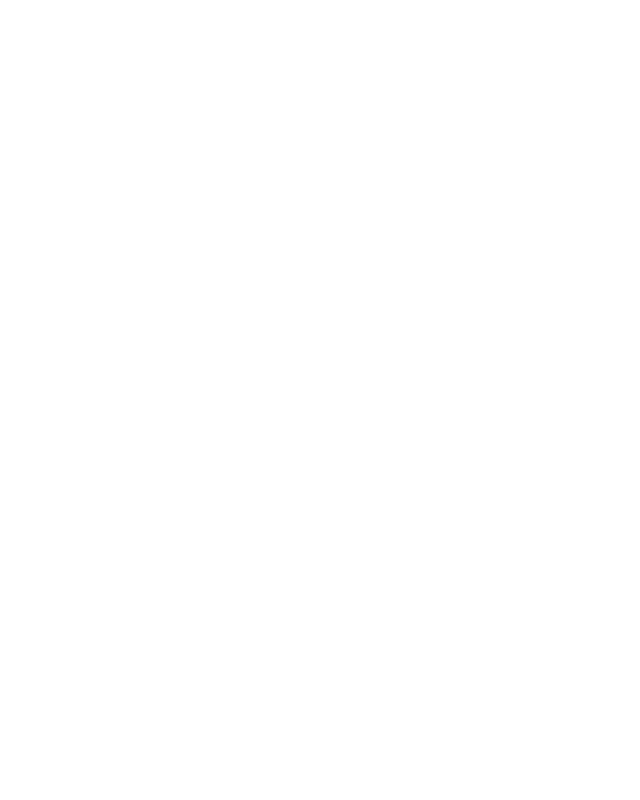
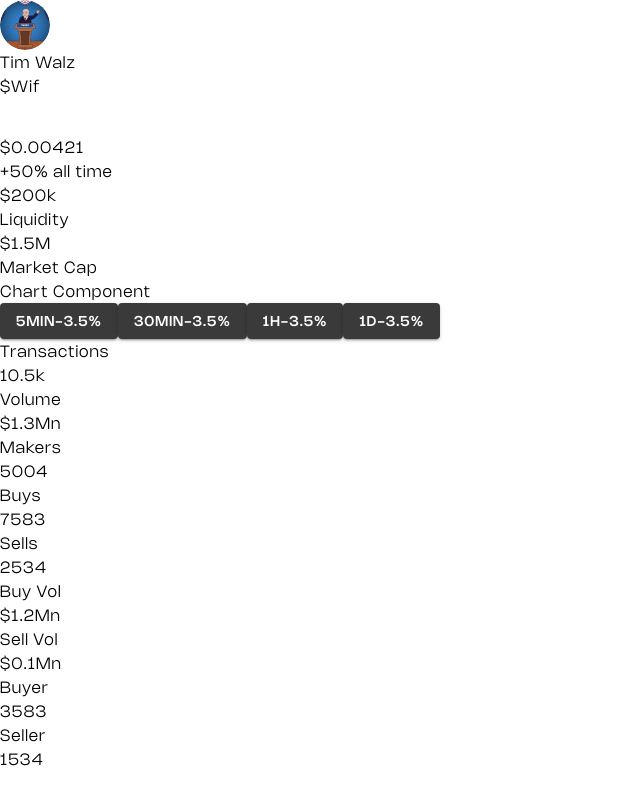
Before and after one commit to ayushawasthi24/MoonFightTech, a React (Vite) app: page /token-details/1 in a window 1280 px wide. Before the commit this address had no page. Shown: the whole page, without its empty margins (0-640 px from the left). Built offline with nearby package versions, Linux system fonts and the light colour scheme.

Commit message:
Token Details

```diff
--- a/package.json
+++ b/package.json
@@ -17,6 +17,7 @@
     "axios": "^1.7.7",
     "lucide-react": "^0.447.0",
     "react": "^18.3.1",
+    "react-chartjs-2": "^5.2.0",
     "react-dom": "^18.3.1",
     "react-query": "^3.39.3",
     "react-router-dom": "^6.26.2",
--- a/src/App.jsx
+++ b/src/App.jsx
@@ -4,6 +4,7 @@
 import GlobalStyle from "./styles/globalStyles";
 import RaffleDetails from "./components/features/RaffleDetails/RaffleDetails";
 import PricePool from "./components/features/PricePool/PricePool";
+import TokenDetails from "./components/features/TokenDetails/TokenDetails";
 import { BrowserRouter as Router, Route, Routes } from "react-router-dom";
 
 const App = () => {
@@ -15,6 +16,7 @@
         <Route path="/home" element={<Home />} />
         <Route path="/game/:slug" element={<RaffleDetails />} />
         <Route path="/price-pool/:slug" element={<PricePool />} />
+        <Route path="/token-details/:slug" element={<TokenDetails />} />
       </Routes>
     </Router>
   );
--- /dev/null
+++ b/src/components/features/TokenDetails/TokenDetails.jsx
@@ -0,0 +1,134 @@
+import React from "react";
+import { Button, Avatar } from "@mui/material";
+import { Chart } from "react-chartjs-2";
+
+const TokenDetails = () => {
+  return (
+    <div className="min-h-screen p-4 bg-[#1E1E1E]">
+      {/* Profile Header */}
+      <div className="flex items-center justify-between mb-4">
+        <div className="flex items-center space-x-4">
+          <Avatar
+            sx={{ width: 50, height: 50 }}
+            alt="Tim Walz"
+            src="/images/timwalz.png"
+          />
+          <div>
+            <h2 className="text-white text-xl font-semibold">Tim Walz</h2>
+            <p className="text-gray-400">$Wif</p>
+          </div>
+        </div>
+        <div className="text-white">
+          <Button sx={{ color: "white" }}>More Options</Button>
+        </div>
+      </div>
+
+      {/* Price and Chart Info */}
+      <div className="p-4 rounded-lg mb-4">
+        <div className="flex justify-between items-center mb-4">
+          <div className="text-white">
+            <h3 className="text-2xl font-semibold">$0.00421</h3>
+            <p className="text-green-400">+50% all time</p>
+          </div>
+          <div className="text-white">
+            <p>$200k</p>
+            <p className="text-gray-400">Liquidity</p>
+          </div>
+          <div className="text-white">
+            <p>$1.5M</p>
+            <p className="text-gray-400">Market Cap</p>
+          </div>
+        </div>
+        {/* Chart Placeholder */}
+        <div className="bg-[#151515] h-40 rounded-lg">
+          {/* Placeholder for chart */}
+          <p className="text-center text-gray-500 pt-10">Chart Component</p>
+        </div>
+      </div>
+
+      {/* Time Interval Buttons */}
+      <div className="p-3 rounded-lg mb-4 flex justify-around">
+        <Button
+          variant="contained"
+          sx={{ background: "#3A3A3A", color: "white" }}
+        >
+          <span>5min</span>
+          <span className="ml-2 text-red-400">-3.5%</span>
+        </Button>
+        <Button
+          variant="contained"
+          sx={{ background: "#3A3A3A", color: "white" }}
+        >
+          <span>30min</span>
+          <span className="ml-2 text-red-400">-3.5%</span>
+        </Button>
+        <Button
+          variant="contained"
+          sx={{ background: "#3A3A3A", color: "white" }}
+        >
+          <span>1h</span>
+          <span className="ml-2 text-red-400">-3.5%</span>
+        </Button>
+        <Button
+          variant="contained"
+          sx={{ background: "#3A3A3A", color: "white" }}
+        >
+          <span>1d</span>
+          <span className="ml-2 text-red-400">-3.5%</span>
+        </Button>
+      </div>
+
+      {/* Transaction Details */}
+      <div className="p-4 rounded-lg">
+        <div className="flex justify-between mb-4">
+          <div>
+            <p className="text-gray-400">Transactions</p>
+            <p className="text-white">10.5k</p>
+          </div>
+          <div>
+            <p className="text-gray-400">Volume</p>
+            <p className="text-white">$1.3Mn</p>
+          </div>
+          <div>
+            <p className="text-gray-400">Makers</p>
+            <p className="text-white">5004</p>
+          </div>
+        </div>
+        <div className="grid grid-cols-2 gap-4">
+          <div className="p-3 rounded-lg">
+            <p className="text-white">Buys</p>
+            <div className="flex justify-between items-center">
+              <span>7583</span>
+              <div className="w-1/2 h-2 bg-green-500 rounded-lg"></div>
+            </div>
+          </div>
+          <div className="p-3 rounded-lg">
+            <p className="text-white">Sells</p>
+            <div className="flex justify-between items-center">
+              <span>2534</span>
+              <div className="w-1/2 h-2 bg-red-500 rounded-lg"></div>
+            </div>
+          </div>
+          <div className="p-3 rounded-lg">
+            <p className="text-white">Buy Vol</p>
+            <p className="text-white">$1.2Mn</p>
+          </div>
+          <div className="p-3 rounded-lg">
+            <p className="text-white">Sell Vol</p>
+            <p className="text-white">$0.1Mn</p>
+          </div>
+          <div className="p-3 rounded-lg">
+            <p className="text-white">Buyer</p>
+            <p className="text-white">3583</p>
+          </div>
+          <div className="p-3 rounded-lg">
+            <p className="text-white">Seller</p>
+            <p className="text-white">1534</p>
+          </div>
+        </div>
+      </div>
+    </div>
+  );
+};
+
+export default TokenDetails;
```
Also changed, not shown: 2 other files (tests, documents, lock files or other folders).
